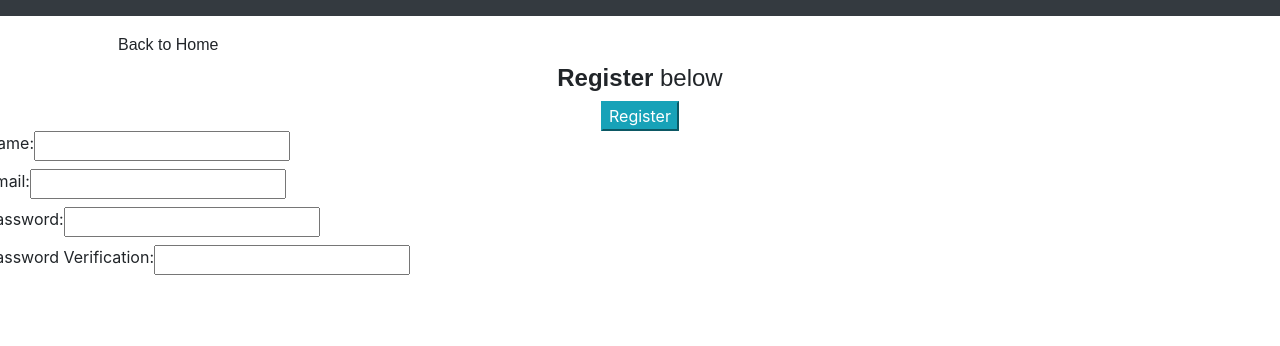
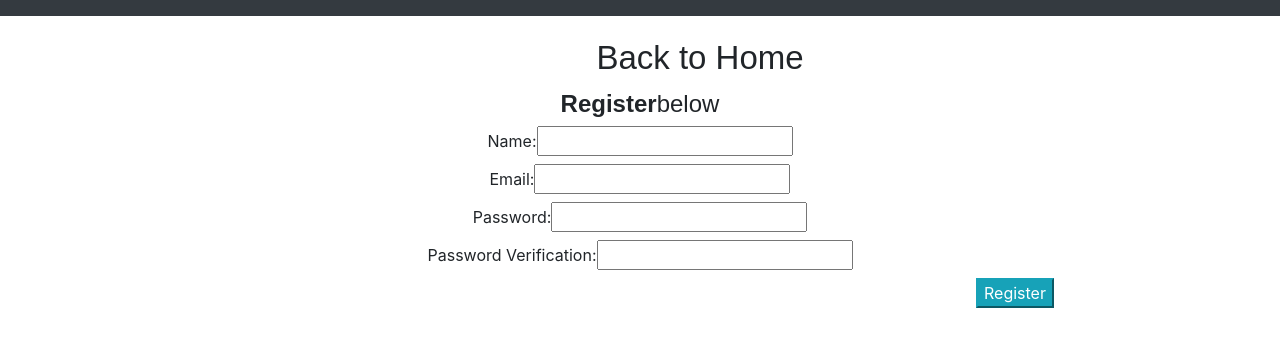
Before and after one commit to diane-furlong/WeWatch, a React (Create React App) app in the folder client/: page /register in a window 1280 px wide. Shown: the top 346 px of the page. Built offline with nearby package versions, Linux system fonts and the light colour scheme; no server answers; a web font is replaced by a local one.

Commit message:
setting up users controller

```diff
--- a/client/src/API.js
+++ b/client/src/API.js
@@ -3,6 +3,7 @@ import axios from "axios"
 const BASEURL = "https://api.watchmode.com/"
 const APIkey = process.env.REACT_APP_API_KEY
 
+// GET platforms to display on Platforms.js
 export function getPlatforms() {
     return axios.get()
 }
@@ -11,7 +12,12 @@ export function LoginPost(LoginData) {
     return axios.post("/api/login", LoginData )
 }
 
-export default {getPlatforms, LoginPost}
+export function RegisterPost(RegisterData) {
+    return axios.post("/api/register", RegisterData)
+}
+
+
+export default {getPlatforms, LoginPost, RegisterPost}
 
 
 
--- a/client/src/components/Landing/Landing.css
+++ b/client/src/components/Landing/Landing.css
@@ -19,4 +19,5 @@
  .btn{
      margin-top: 10px;
      margin-left: 120px;
+     font-size: 33px !important;
  }
--- a/client/src/components/Register/Register.css
+++ b/client/src/components/Register/Register.css
@@ -1,3 +1,21 @@
-.row {
-    margin-left: 2.1rem;
+.row  {
+    /* margin-left: 4.1rem; */
+    justify-content: center;
+    align-items: center;
+    display: flex;
+    /* display: flex;
+    justify-content: center;
+    align-items: center;
+    height: 25px; */
 }
+
+.register {
+   display: flex;
+   justify-content: center;
+   align-items: center;
+}
+
+
+.btn-info {
+margin-left: 750px;
+}
--- a/client/src/components/Register/Register.js
+++ b/client/src/components/Register/Register.js
@@ -1,7 +1,8 @@
 import React from 'react';
 import { useInput } from './InputHook'
 import { Link } from 'react-router-dom';
-import './Register.css'
+import './Register.css';
+import API from "../../API";
 
 function Register(props) {
     const { value: name, bind:bindName, reset:resetName } = useInput("")
@@ -11,7 +12,8 @@ function Register(props) {
 
     const handleSubmit = (event) => {
         event.preventDefault();
-        alert(`Submitting Name ${name} email ${email} password ${password} password verification ${password2} `);
+        API.RegisterPost({ email: email, password: password, name: name, password2: password2 }).then(res => { console.log(res.data)})
+        // alert(`Submitting Name ${name} email ${email} password ${password} password verification ${password2} `);
         resetName();
         resetEmail();
         resetPassword();
@@ -26,13 +28,13 @@ function Register(props) {
                         <Link to="/" className="btn">Back to Home</Link>
                     </div>
                     <div className="col-sm-12">
-                        <h4>
+                        <h4 className="register">
                             <b>Register</b> below
                     </h4>
                     </div>
                 </div>
             <form onSubmit={handleSubmit}>
-                <button type="submit" value="Submit" className="btn-info">Register</button>
+                {/* <button type="submit" value="Submit" className="btn-info">Register</button> */}
                 <label className="row">
                     Name:
                     <input onChange={useInput} type="text" {...bindName} />
@@ -49,6 +51,7 @@ function Register(props) {
                     Password Verification:
                     <input onChange={useInput}  type="text" {...bindPassword2} />
                 </label>
+                <button type="submit" value="Submit" className="btn-info">Register</button>
             </form>
             </div>
         );
```
Also changed, not shown: 1 other file (tests, documents, lock files or other folders).
